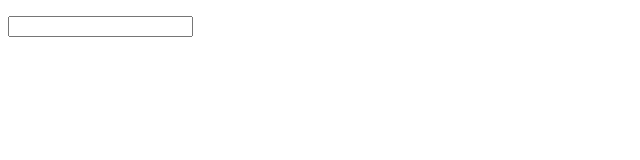
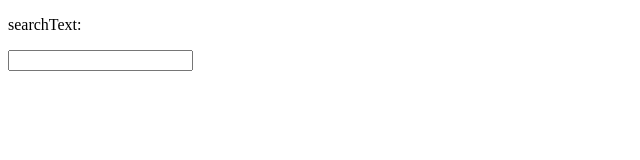
Before and after one commit to iamzzj/FirstHtml, a plain HTML site: page vue/component/test4.html in a window 1280 px wide. Shown: the whole page, without its empty margins (0-640 px from the left). Drawn offline with Linux system fonts and the light colour scheme.

Commit message:
component test4 searchText add

```diff
--- a/vue/component/test4.html
+++ b/vue/component/test4.html
@@ -7,7 +7,7 @@
 </head>
 <body>
 <div id="div4">
-    <p>{{ searchText }}</p>
+    <p>searchText: {{ searchText }}</p>
     <custom-input v-model="searchText">
     </custom-input>
 </div>
```
